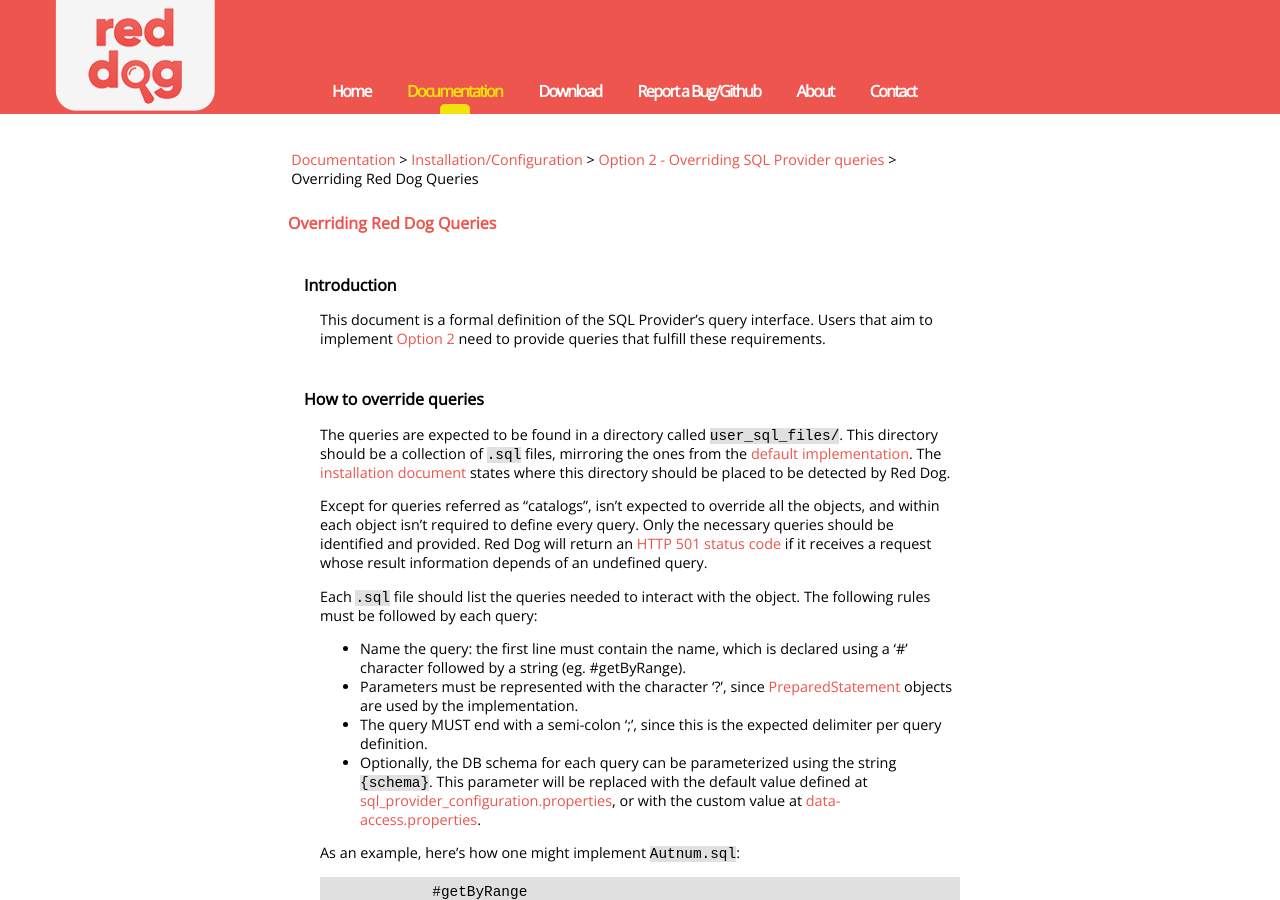
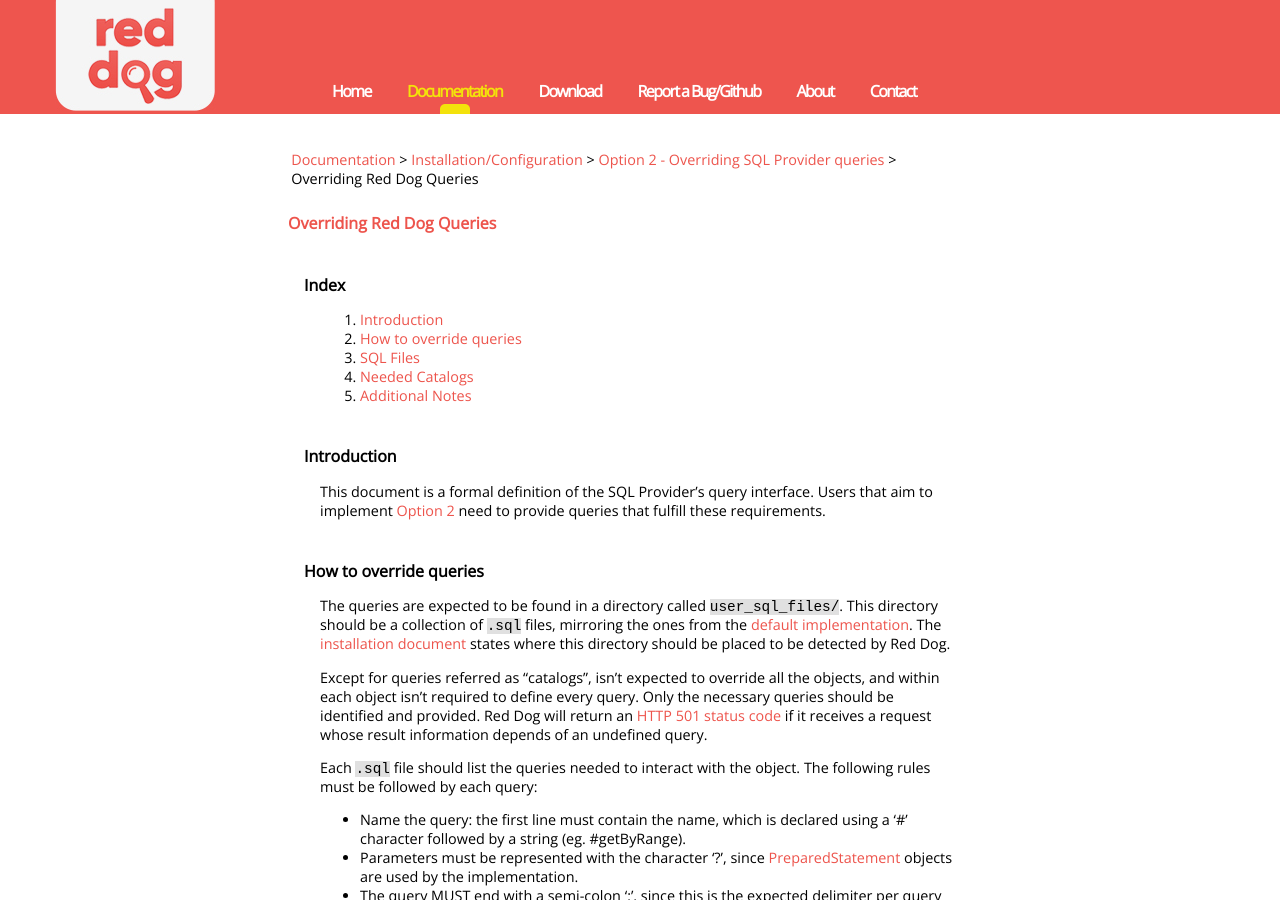
Before and after one commit to NICMx/rdap-server, a Jekyll site: the page built from overriding-queries.md, in a window 1280 px wide and 900 px high. Built offline with Jekyll 4.4.1, drawn with Linux system fonts in a browser that asks for light colours; nearby versions of some CDN libraries.

Commit message:
Add index

```diff
--- a/overriding-queries.md
+++ b/overriding-queries.md
@@ -5,6 +5,14 @@ wheretogo: ["Configuring Red Dog reference implementation", "data-access-configu
 ---
 
 # Overriding Red Dog Queries
+
+## Index
+
+1. [Introduction](#introduction)
+1. [How to override queries](#how-to-override-queries)
+1. [SQL Files](#sql-files)
+1. [Needed Catalogs](#needed-catalogs)
+1. [Additional Notes](#additional-notes)
 
 ## Introduction
 
```
